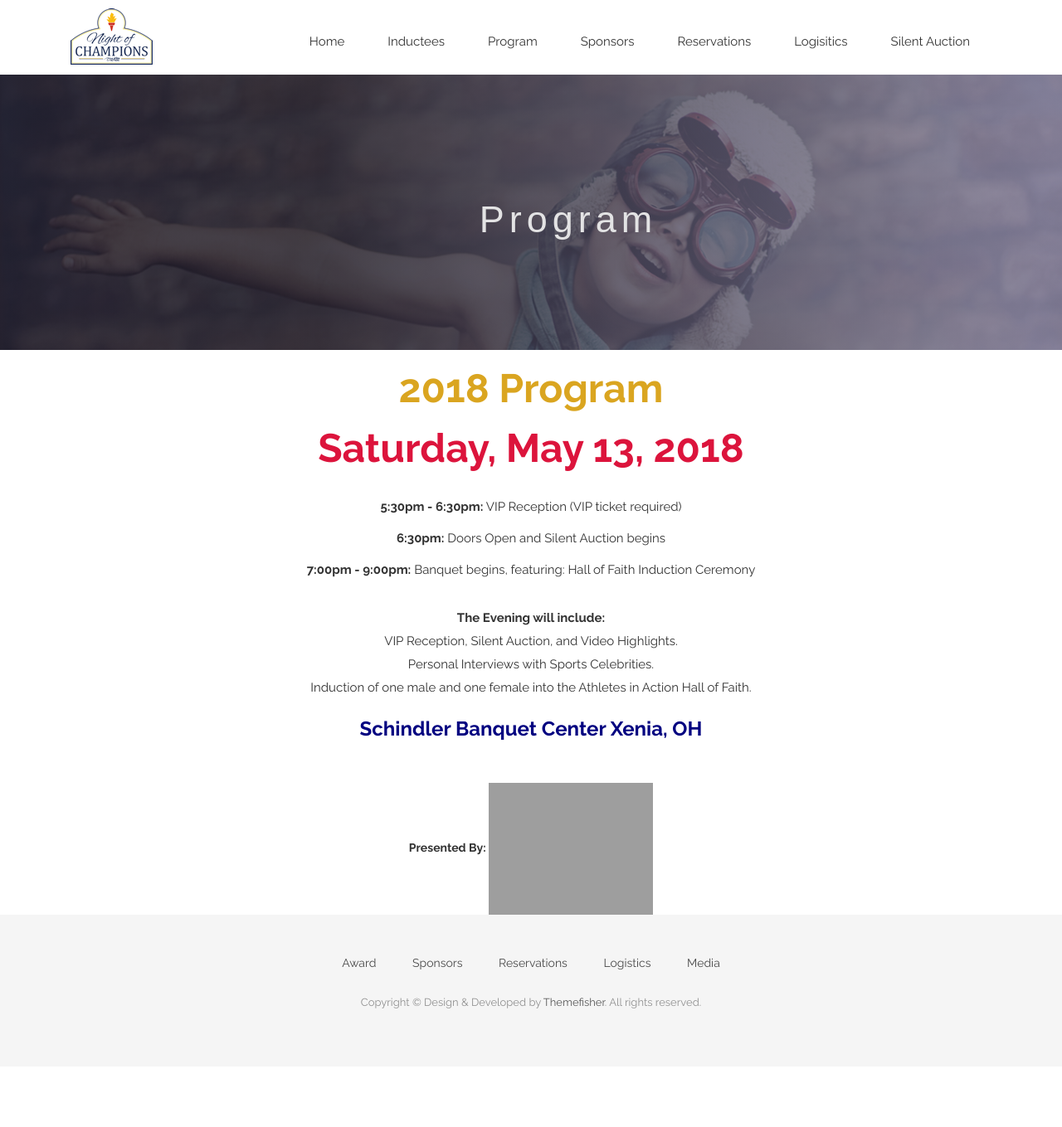
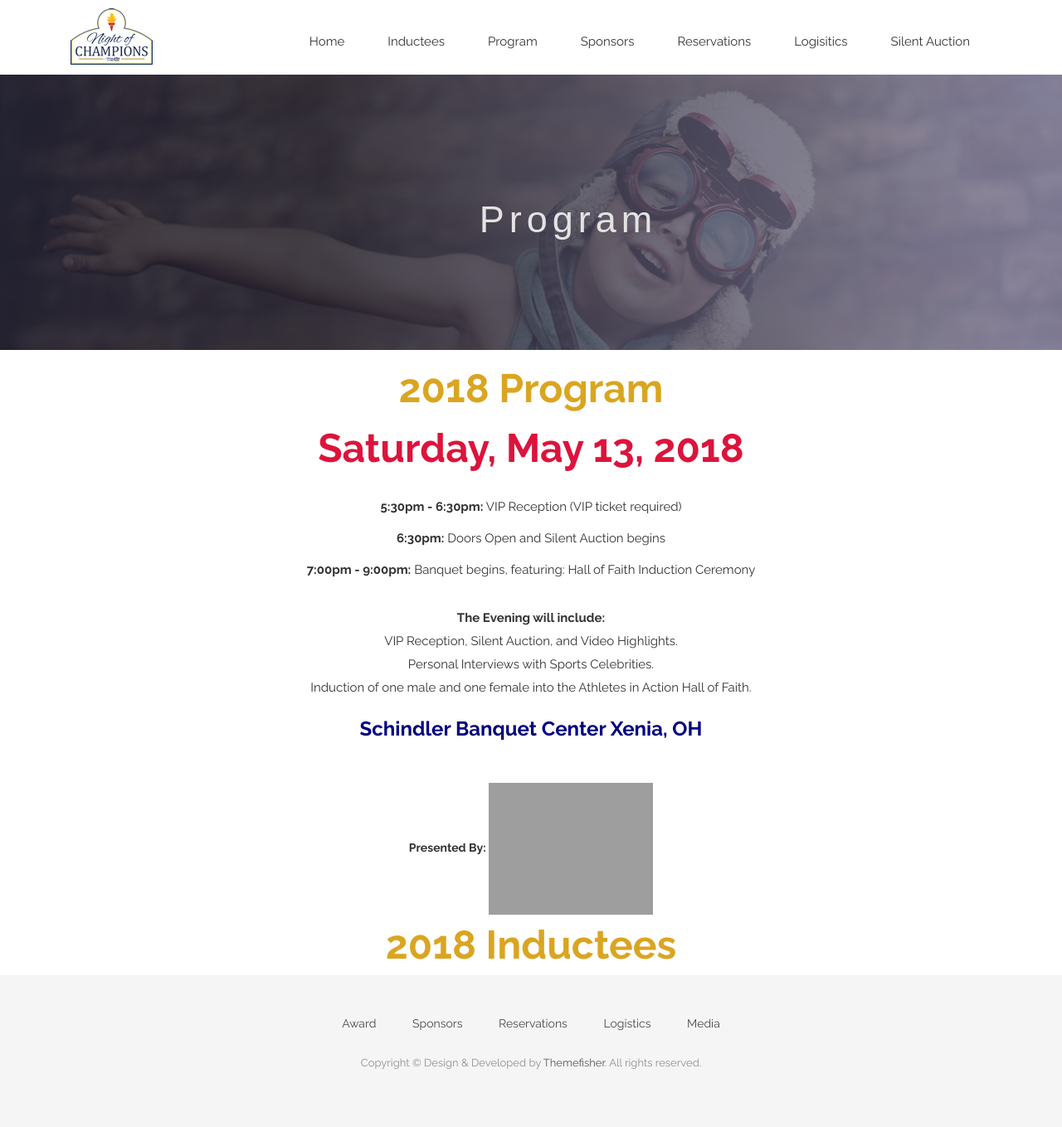
Before and after one commit to CruGlobal/NightofChampions, a Jekyll site: the page built from program.markdown, in a window 1280 px wide. Shown: the whole page at 83% size. Built offline with Jekyll 4.4.1, drawn with Linux system fonts in a browser that asks for light colours; nearby versions of some CDN libraries; some web fonts are replaced; before the commit the page ends 1286 px from its top, so only the background shows below that; grey boxes are pictures that could not be loaded.

Commit message:
Updated Program

```diff
--- a/program.markdown
+++ b/program.markdown
@@ -42,3 +42,8 @@
 <b>Presented By:</b>
 <img src="http://goaia.org/Media/Default/Events/NOC/sponsors/rl_carriers.png" height="159" width="198">
 </div>
+<div style="text-align: center;">
+<h4><b>
+<font size="30" color="GoldenRod">2018 Inductees</font></b>
+</h4>
+</div>
```
